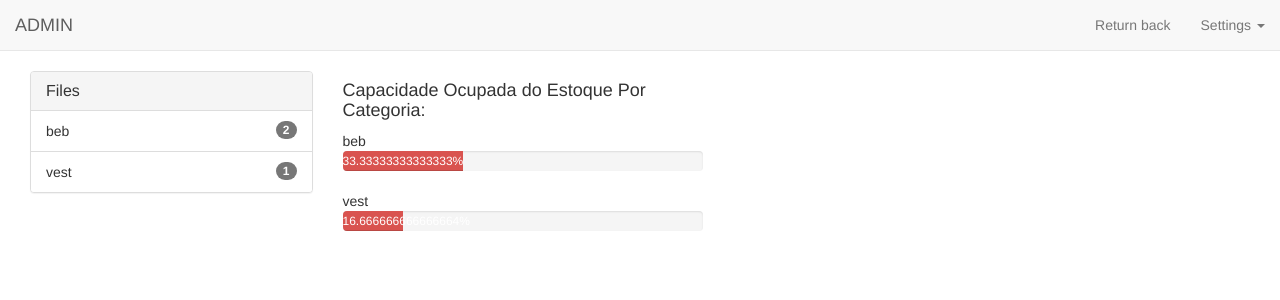
After one commit to marlonferrariUCL/jsonArqDemo, a Flask app: page /relatorio in a window 1280 px wide. The commit adds this page. Shown: the top 300 px of the page. Run offline with Flask 2, Linux system fonts and the light colour scheme; some libraries are stand-ins or nearby versions.

Commit message:
aula do exercicio atualizada

```diff
--- a/app.py
+++ b/app.py
@@ -13,6 +13,7 @@ def estoque():  # put application's code here
     codItem = request.form.get('codItem')
     desc = request.form.get('desc')
     medida = request.form.get('medida')
+    categoria = request.form.get('categoria')
     fabricante = request.form.get('fabricante')
     quantidade = request.form.get('quantidade')
     precunit = request.form.get('precunit')
@@ -22,6 +23,7 @@ def estoque():  # put application's code here
         'codItem':codItem,
         'desc':desc,
         'medida':medida,
+        'categoria':categoria,
         'fabricante':fabricante,
         'quantidade':quantidade,
         'precunit':precunit,
@@ -35,5 +37,23 @@ def estoque():  # put application's code here
     arq.write(json.dumps(dados))
     return render_template('cadastro.html')
 
+@app.route('/relatorio', methods=['get'])
+def relatorio():
+    arq = open('estoque.json', mode='r')
+    dados = json.load(arq)
+    #CRIA UMA LISTA DE CATEGORIAS PRESENTES
+    cat_produtos = []
+    for d in dados:
+        if d['categoria'] not in cat_produtos:
+            cat_produtos.append(d['categoria'])
+    #CRIA DICI PARA CONTAGEM DOS ITENS
+    diciCat = {}
+    for cat in cat_produtos:
+        diciCat[cat] = 0
+    #CONTAGEM DOS ITENS
+    for d in dados:
+        diciCat[d['categoria']] += 1
+    return render_template('relatorio.html', diciCat=diciCat)
+
 if __name__ == '__main__':
     app.run()
--- a/estoque.json
+++ b/estoque.json
@@ -1,5 +1 @@
-[{"codItem": "456", "desc": "outro", "medida": "un", "fabricante": "UCL", "quantidade": "3", "precunit": "2,22"},
-  {"codItem": "123", "desc": "teste", "medida": "un", "fabricante": "UCL", "quantidade": "3", "precunit": "1,99"},
-  {"codItem": "999", "desc": "FINAL", "medida": "lt", "fabricante": "SEXTOU", "quantidade": "30", "precunit": "9,99"},
-  {"codItem": "333", "desc": "outro2", "medida": "un", "fabricante": "TESTE222", "quantidade": "2", "precunit": "10"},
-  {"codItem": "", "desc": "", "medida": "", "fabricante": "", "quantidade": "", "precunit": ""}]
+[{"codItem": "123", "desc": "Coca Cola", "medida": "lt", "categoria": "beb", "fabricante": "Coca Cola", "quantidade": "100", "precunit": "3,44"}, {"codItem": "999", "desc": "Fanta Uva", "medida": "lt", "categoria": "beb", "fabricante": "Coca Cola", "quantidade": "3", "precunit": "2,22"}, {"codItem": "123", "desc": "Camisa", "medida": "un", "categoria": "vest", "fabricante": "Lacoste", "quantidade": "2", "precunit": "99999"}]
--- /dev/null
+++ b/templates/relatorio.html
@@ -0,0 +1,75 @@
+<link href="//maxcdn.bootstrapcdn.com/bootstrap/3.3.0/css/bootstrap.min.css" rel="stylesheet" id="bootstrap-css">
+<script src="//maxcdn.bootstrapcdn.com/bootstrap/3.3.0/js/bootstrap.min.js"></script>
+<script src="//code.jquery.com/jquery-1.11.1.min.js"></script>
+<!------ Include the above in your HEAD tag ---------->
+
+    		<nav class="navbar navbar-default navbar-static-top">
+				<div class="container-fluid">
+					<div class="navbar-header">
+						<button type="button" class="navbar-toggle collapsed" data-toggle="collapse" data-target="#bs-example-navbar-collapse-1">
+							<span class="sr-only">Toggle navigation</span>
+							<span class="icon-bar"></span>
+							<span class="icon-bar"></span>
+							<span class="icon-bar"></span>
+						</button>
+						<a class="navbar-brand" href="#">
+							ADMIN
+						</a>
+					</div>
+					<div class="collapse navbar-collapse" id="bs-example-navbar-collapse-1">
+						<ul class="nav navbar-nav navbar-right">
+							<li><a href="http://www.sciax2.it/forum/utenti/-kik_226760/" target="_blank">Return back</a></li>
+							<li class="dropdown ">
+								<a href="#" class="dropdown-toggle" data-toggle="dropdown" role="button" aria-expanded="false">
+									Settings
+									<span class="caret"></span></a>
+									<ul class="dropdown-menu" role="menu">
+										<li class="dropdown-header">SETTINGS</li>
+										<li class=""><a href="#">Link</a></li>
+										<li class=""><a href="#">Other Link</a></li>
+										<li class=""><a href="#">Other Link</a></li>
+										<li class="divider"></li>
+										<li><a href="#">Logout</a></li>
+									</ul>
+								</li>
+							</ul>
+						</div>
+					</div>
+				</nav>
+				<div class="container-fluid">
+					<div class="col col-md-3">
+						<div class="panel-group" id="accordion">
+						  <div class="panel panel-default">
+							<div class="panel-heading">
+							  <h4 class="panel-title">
+								<a data-toggle="collapse" data-parent="#accordion" href="#collapse1">
+								Files</a>
+							  </h4>
+							</div>
+							<div id="collapse1" class="panel-collapse collapse in">
+								<ul class="list-group">
+                                    {% for cat, qtd in diciCat.items()  %}
+									    <li class="list-group-item"><span class="badge">{{ qtd }}</span> {{ cat }}</li>
+                                    {% endfor %}
+								</ul>
+							</div>
+						  </div>
+						</div>
+					</div>
+					<div class="col col-md-9">
+						<div class="row">
+							<div class="col col-md-5">
+								<h4>Capacidade Ocupada do Estoque Por Categoria:</h4>
+                                {% for cat, qtd in diciCat.items()  %}
+										{{ cat }}<span class="pull-right strong"></span>
+										 <div class="progress">
+                                             {% if qtd/6 < 0.50 %}
+											    <div class="progress-bar progress-bar-danger" role="progressbar" aria-valuenow="" aria-valuemin="0" aria-valuemax="100" style="width:{{ (qtd/6)*100 }}%">
+                                                    {{ (qtd/6)*100 }}%</div>
+                                             {% endif %}
+										</div>
+                                {% endfor %}
+							</div>
+						</div>
+					</div>
+				</div>
```
Also changed, not shown: templates/index.html (+12 -2 lines).
